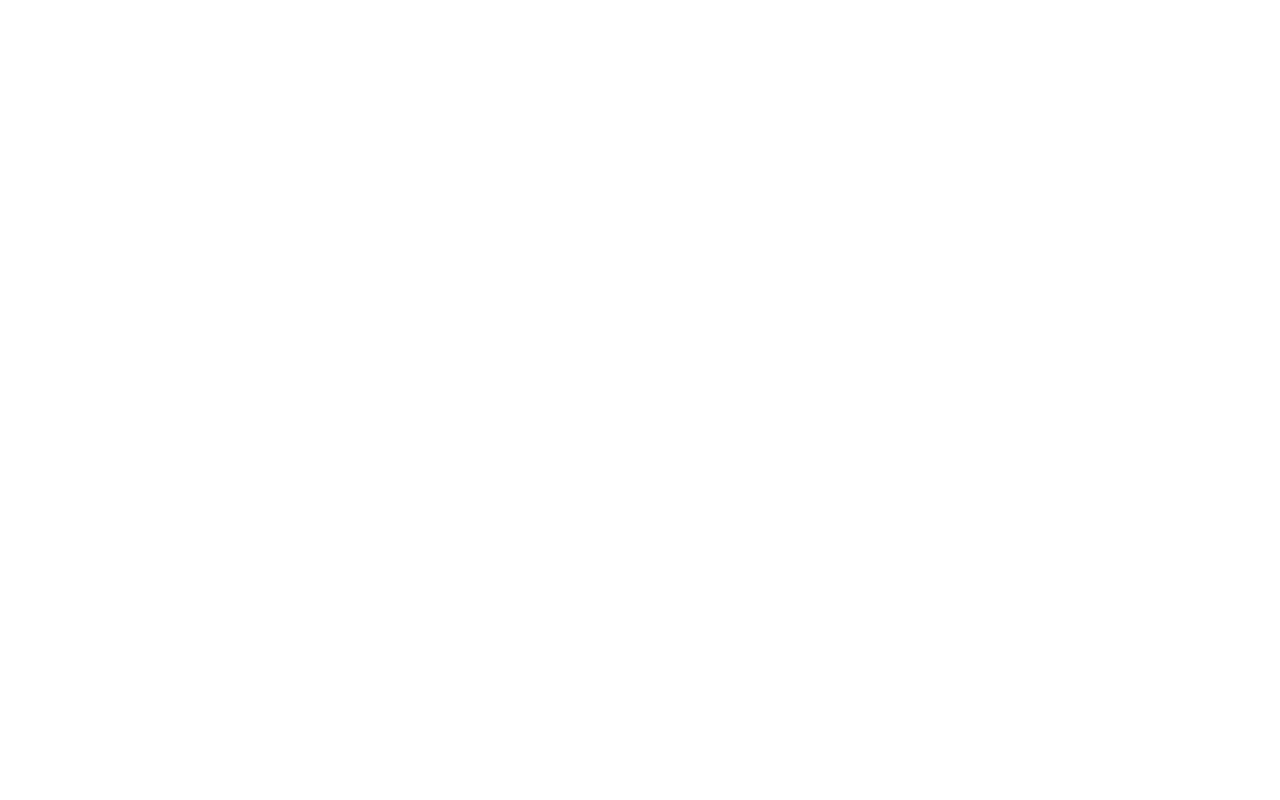
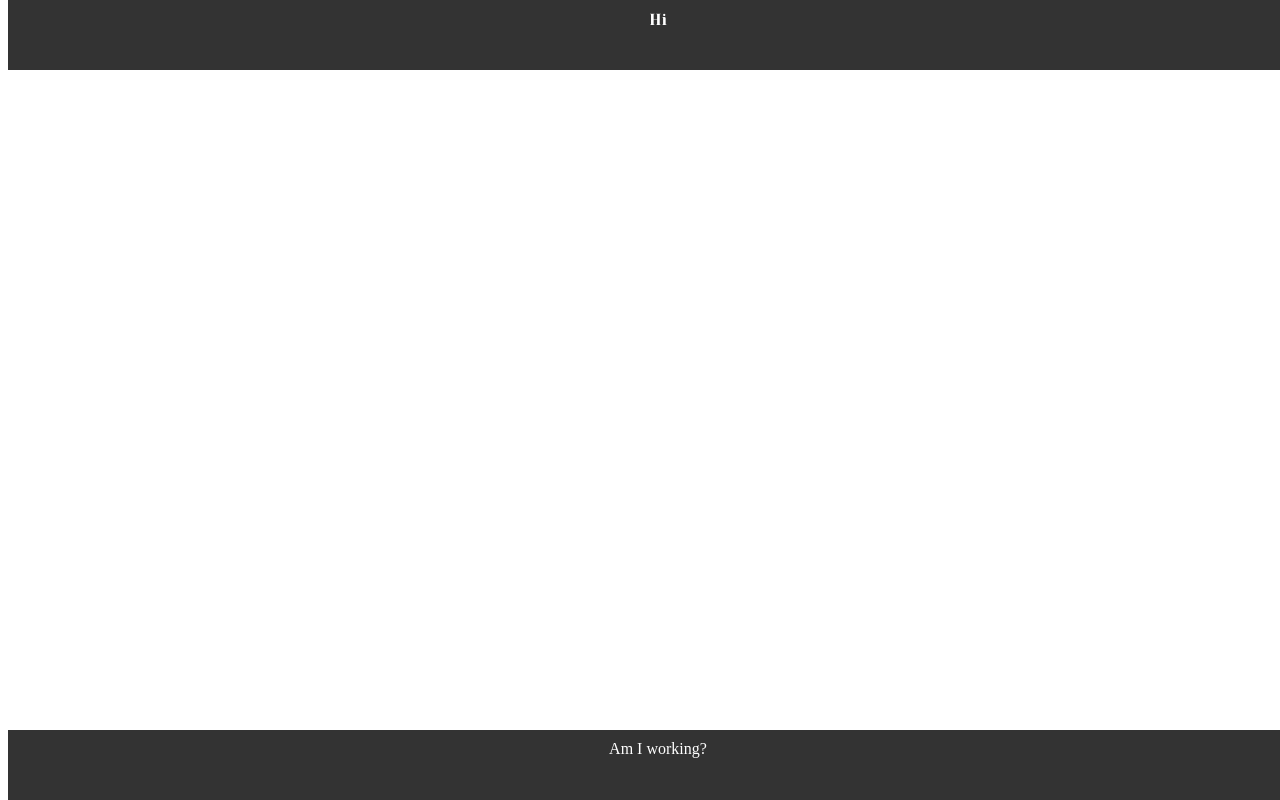
Before and after one commit to DanielPurdy509/MVP-Project, a website: page index.html in a window 1280 px wide. Drawn offline with Linux system fonts and the light colour scheme.

Commit message:
Header and Footer added, Google fonts included

```diff
--- a/index.html
+++ b/index.html
@@ -4,9 +4,15 @@
     <meta charset="UTF-8">
     <meta http-equiv="X-UA-Compatible" content="IE=edge">
     <meta name="viewport" content="width=device-width, initial-scale=1.0">
-    <title>Document</title>
+    <title>Learn the Things</title>
+    <script src="public/app.js" defer></script>
+    <link rel="stylesheet" href="public/style.css">
+    <link href="https://fonts.googleapis.com/css2?family=Cormorant+Garamond&display=swap" rel="stylesheet">
+    <link href="https://fonts.googleapis.com/css2?family=Cormorant+Garamond&family=Yeseva+One&display=swap" rel="stylesheet">
 </head>
 <body>
+    <header>Hi</header>
 
+    <footer>Am I working?</footer>
 </body>
 </html>
--- a/public/style.css
+++ b/public/style.css
@@ -0,0 +1,23 @@
+header {
+    position: fixed;
+    top: 0;
+    width: 100%;
+    height: 50px;
+    background-color: #333;
+    color: #fff;
+    text-align: center;
+    font-family: 'Yeseva One';
+    padding: 10px;
+  }
+
+
+footer {
+    position: fixed;
+    bottom: 0;
+    width: 100%;
+    height: 50px;
+    background-color: #333;
+    color: #fff;
+    text-align: center;
+    padding: 10px;
+  }
```
